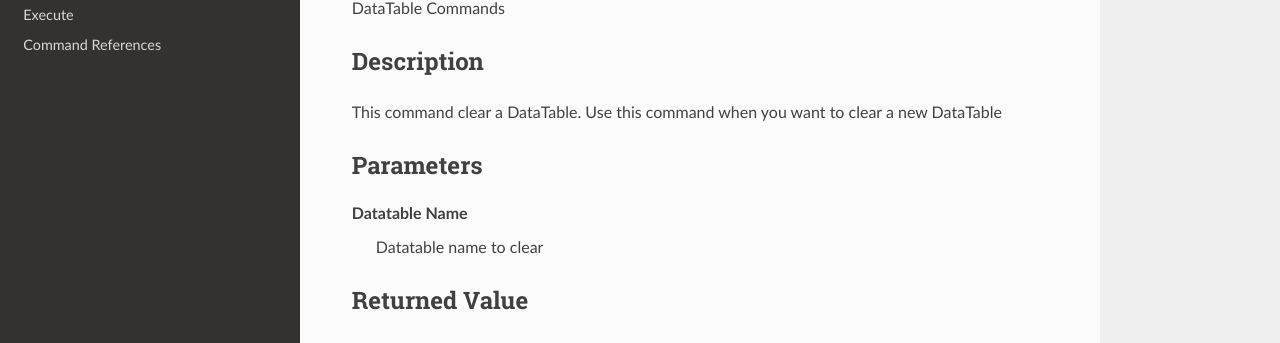
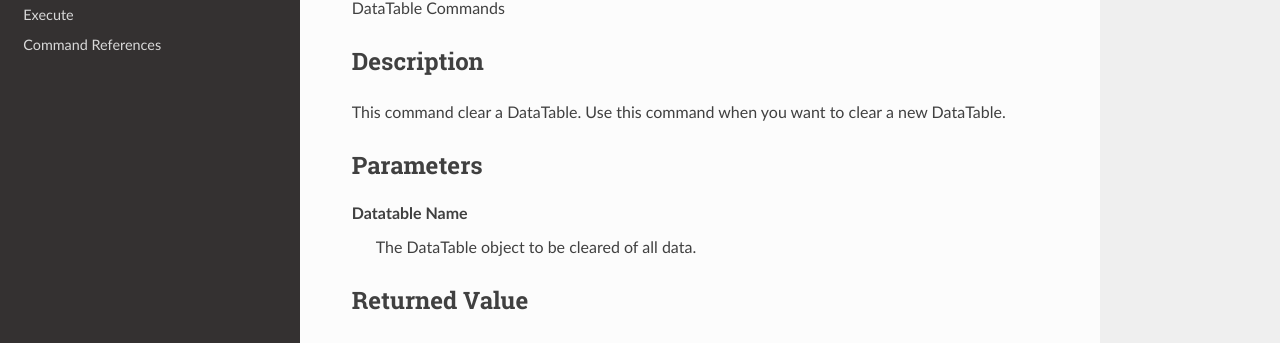
Before and after one commit to stupidmankind/BYpassDoc, a Sphinx documentation site: the page built from docs/source/commands/cleardatatable.rst, in a window 1280 px wide and 1149 px high. Shown: the part 219-562 px from the top of the window. Built offline with Sphinx 7.4.7 and the Read the Docs theme 2.0.0, drawn with Linux system fonts in a browser that asks for light colours.

Commit message:
Update cleardatatable.rst
Edit description

```diff
--- a/docs/source/commands/cleardatatable.rst
+++ b/docs/source/commands/cleardatatable.rst
@@ -8,13 +8,13 @@ DataTable Commands
 Description
 -----------
 
-This command clear a DataTable. Use this command when you want to clear a new DataTable
+This command clear a DataTable. Use this command when you want to clear a new DataTable.
 
 Parameters
 ----------
 
 **Datatable Name**
-	Datatable name to clear
+	The DataTable object to be cleared of all data.
 
 
 
```
